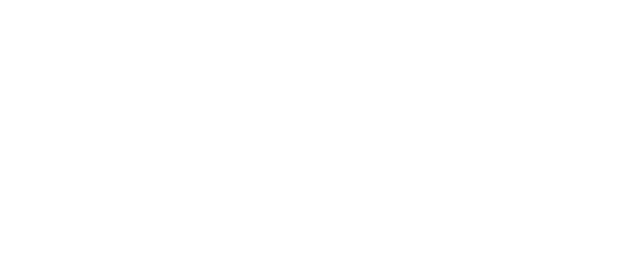
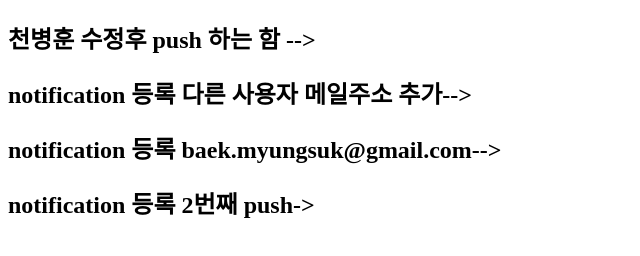
Before and after one commit to galaxia999/MyTest, a plain HTML site: page index.html in a window 1280 px wide. Shown: the whole page, without its empty margins (0-640 px from the left). Drawn offline with Linux system fonts and the light colour scheme.

Commit message:
tracked.txt add

```diff
--- a/index.html
+++ b/index.html
@@ -7,6 +7,9 @@
     <title>Document</title>
 </head>
 <body>
-
+    <H2> 천병훈 수정후 push 하는 함 --> </H2>
+    <H2> notification 등록 다른 사용자 메일주소 추가--> </H2>
+    <H2> notification 등록 baek.myungsuk@gmail.com--> </H2>
+    <H2> notification 등록 2번째 push-> </H2>
 </body>
 </html>
```
Also changed, not shown: tracked.txt (added), 1 other file.
